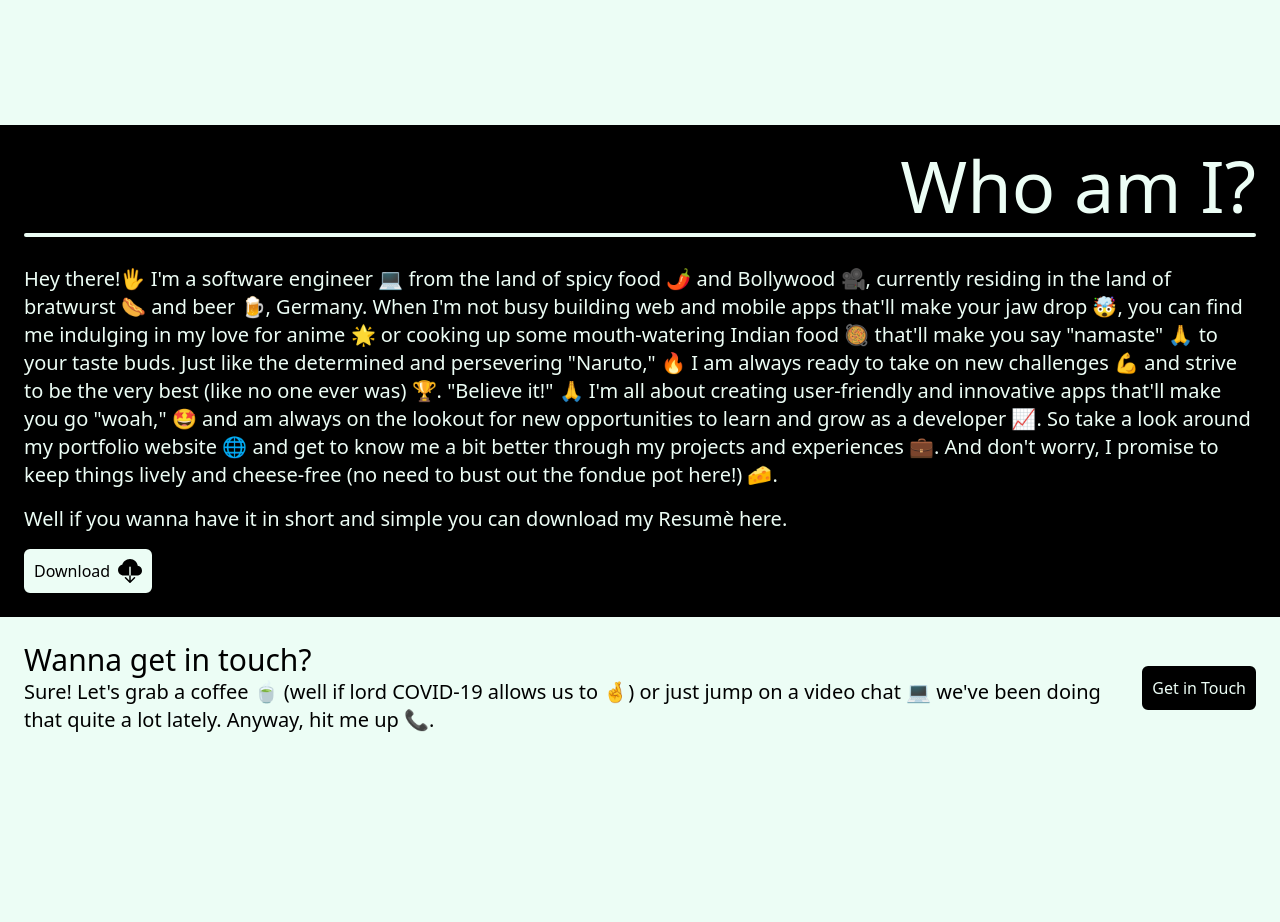
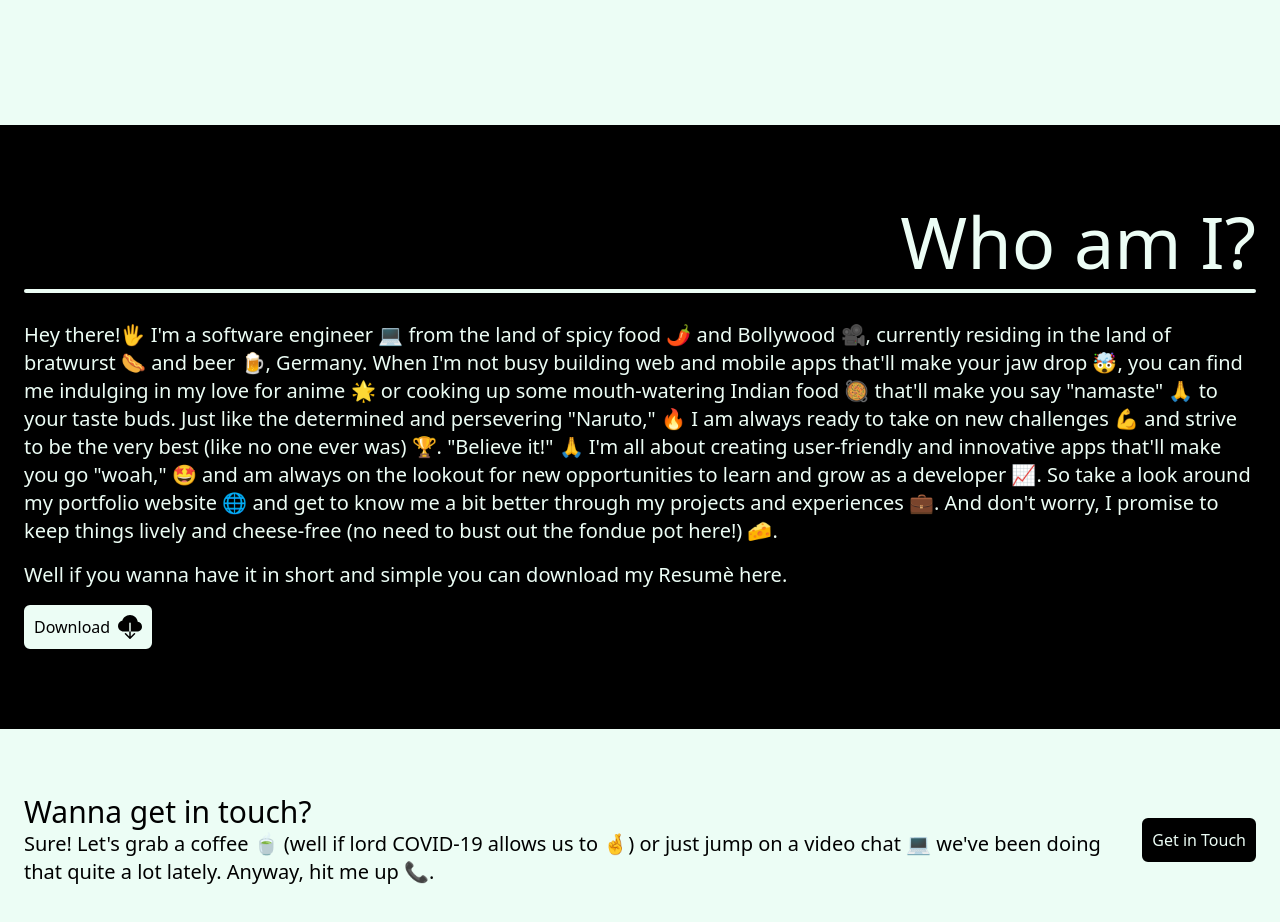
Before and after one commit to vikrant0526/my-portfolio, a Next.js app: page / in a window 1280 px wide. Shown: the part 680-1602 px from the top of the page. Before the commit the page ends 1438 px from the top, so only its background shows below. Built offline with nearby package versions, Linux system fonts and the light colour scheme.

Commit message:
Get in touch section

```diff
--- a/components/GetInTouchSection.tsx
+++ b/components/GetInTouchSection.tsx
@@ -3,7 +3,7 @@ import Section from "./Section";
 
 const GetInTouchSection = () => {
   return (
-    <Section className="flex-row">
+    <Section className="flex-row py-16">
       <div>
         <h6 className="text-3xl">Wanna get in touch?</h6>
         {/* <Seprator /> */}
--- a/pages/index.tsx
+++ b/pages/index.tsx
@@ -24,7 +24,7 @@ export default function Home() {
           alt="Vikrant Shah NextJS React React-Native NodeJS Developer Thumbs Up Memoji"
         />
       </Section>
-      <Section dark>
+      <Section dark className="py-20">
         <h3 className="text-7xl text-right">Who am I?</h3>
         <Seprator />
         <p className="mt-4 text-xl">
```
